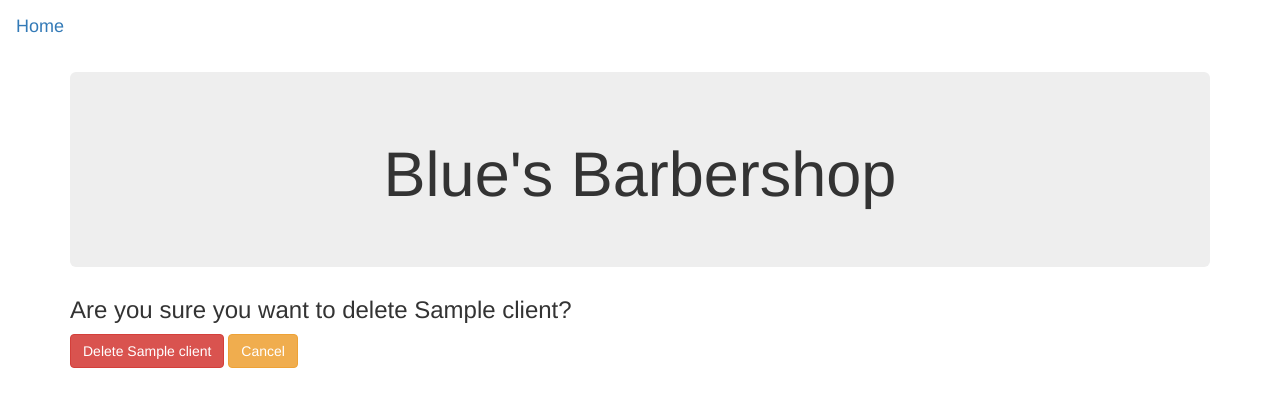
After one commit to jsween/hair_salon_v2, a PHP site: template views/client_delete.html.twig in a window 1280 px wide. The commit adds this page. Shown: the top 407 px of the page. Run offline with PHP 8.4, Linux system fonts and the light colour scheme; the template is opened without the code that fills it: most values are stand-ins (such as "Sample title", 1, 10 or a date in 2020); some libraries are stand-ins or nearby versions.

Commit message:
change css to links

```diff
--- /dev/null
+++ b/views/client_delete.html.twig
@@ -0,0 +1,21 @@
+<!DOCTYPE html>
+<html>
+    <head>
+        {% include '/includes/head.html.twig' %}
+    </head>
+    <body>
+        {% include '/includes/navbar.html.twig' %}
+        <div class="container">
+            <div class="jumbotron">
+                <h1 class="center">Blue's Barbershop</h1>
+            </div>
+            <h3>Are you sure you want to delete {{ client.getName }}?</h3>
+
+      <form action='/client/{{ client.getId }}' method='post'>
+        <input name="_method" type="hidden" value="delete">
+        <button type='submit' class='btn btn-danger'>Delete {{ client.getName }}</button>
+        <a href="/stylist/{{ stylist.getId }}" class="btn btn-warning" role="button">Cancel</a>
+      </form>
+        </div>
+    </body>
+</html>
--- a/views/stylist_delete.html.twig
+++ b/views/stylist_delete.html.twig
@@ -14,8 +14,8 @@
 
             <form action='/stylist/{{ stylist.getId }}' method='post'>
                 <input name="_method" type="hidden" value="delete">
-                <button type='submit' class='btn btn-success'>Delete Stylist</button>
-                <a href="/stylist/{{ stylist.getId }}" class="btn btn-danger" role="button">Cancel</a>
+                <button type='submit' class='btn btn-danger'>Delete Stylist</button>
+                <a href="/stylist/{{ stylist.getId }}" class="btn btn-warning" role="button">Cancel</a>
             </form>
         </div>
     </body>
```
